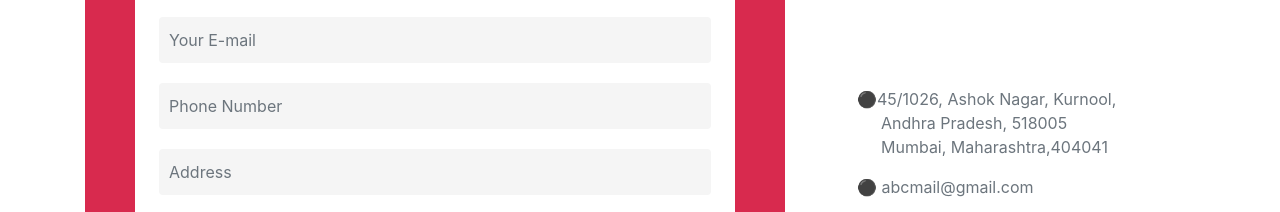
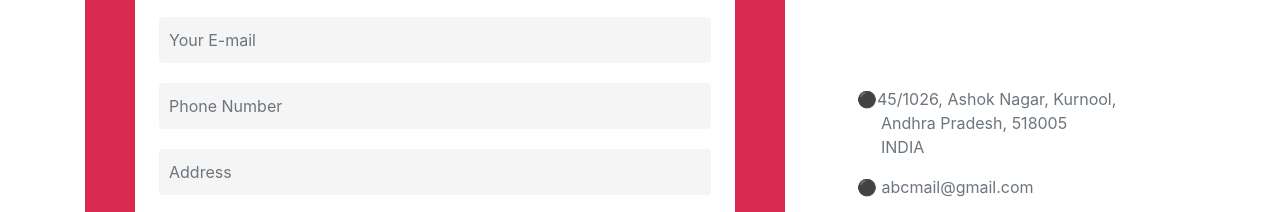
Before and after one commit to ShaikAbdulKabeer/TutorPoint-webapp, a plain HTML site: page Pages/ebookPage.html in a window 1280 px wide. Shown: the part 869-1081 px from the top of the page. Drawn offline with Linux system fonts and the light colour scheme.

Commit message:
Update ebookPage.html

```diff
--- a/Pages/ebookPage.html
+++ b/Pages/ebookPage.html
@@ -133,7 +133,7 @@
           </h3>
           <p class="mb-0 mt-5 pt-5 pl-4">
             <span style="color: var(--main-pink)">⚫</span>45/1026,
-            Ashok Nagar, Kurnool,<p  class="mb-0 ml-5"> Andhra Pradesh, 518005</p> <p  class="ml-5">Mumbai, Maharashtra,404041</p>
+            Ashok Nagar, Kurnool,<p  class="mb-0 ml-5"> Andhra Pradesh, 518005</p> <p  class="ml-5">INDIA</p>
           </p>
           <p class="pl-4">
             <span style="color: var(--main-pink)">⚫</span> abcmail@gmail.com
```
